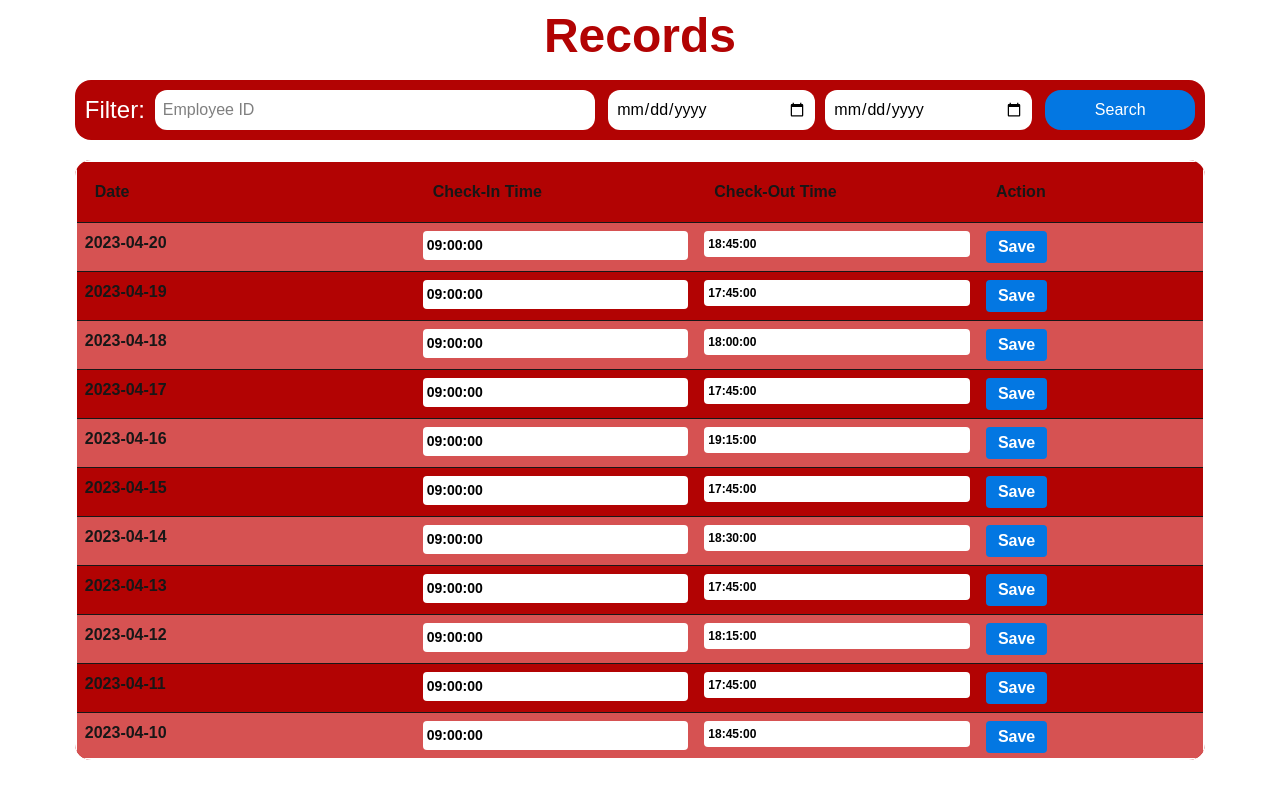
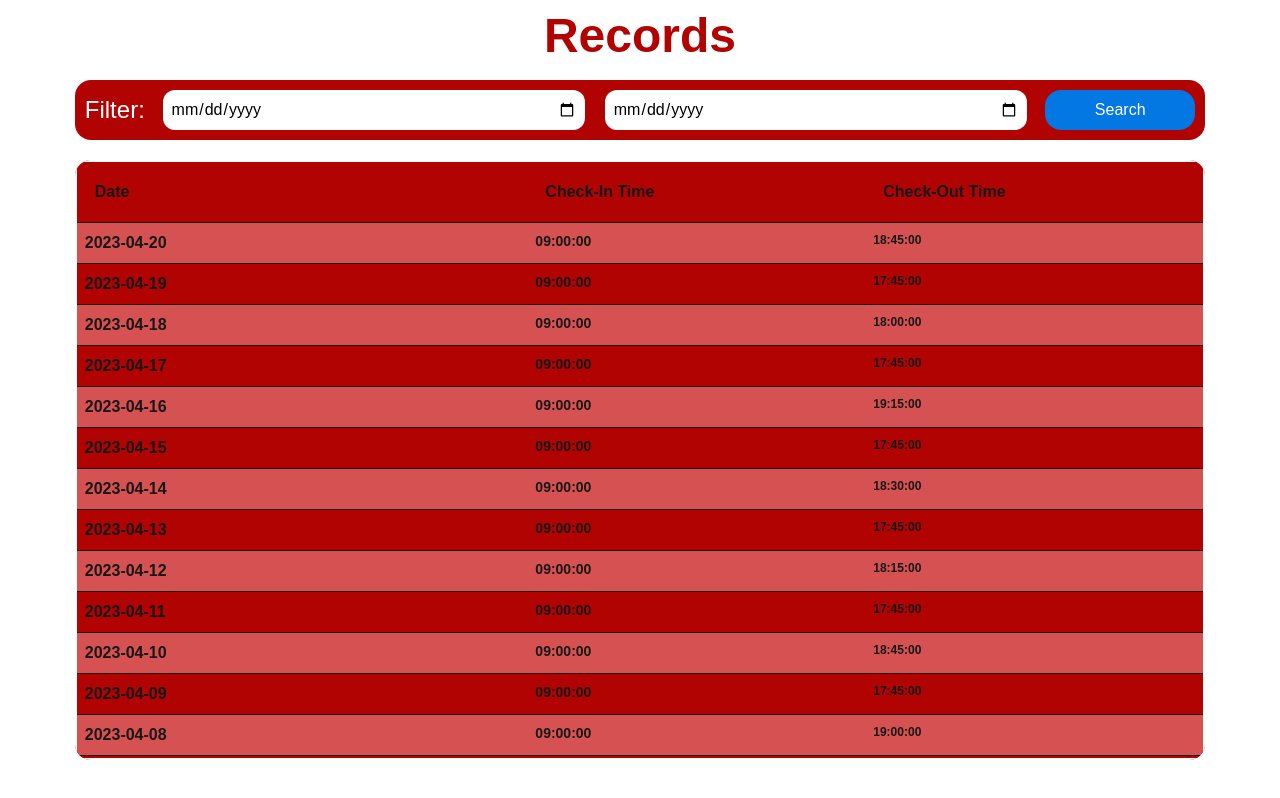
Before and after one commit to blazingbhavneek/workhourssync, a Next.js app: page /records in a window 1280 px wide. Built offline with nearby package versions, Linux system fonts and the light colour scheme.

Commit message:
record page done 50%

```diff
--- a/src/app/records/page.jsx
+++ b/src/app/records/page.jsx
@@ -19,7 +19,7 @@ const Records = () => {
         //         console.error('Error decoding token:', error);
         //     }
         // }
-        setIsAdmin(true);
+        // setIsAdmin(true);
     }, []);
 
     useEffect(() => {
@@ -105,7 +105,9 @@ const Records = () => {
             </div>
             <div className='bg-[#b20303] rounded-2xl font-extralight flex md:flex-row flex-col justify-around items-center md:w-[90%] w-full h-auto p-2.5 gap-2.5'>
                 <div className='text-white text-2xl'>Filter:</div>
-                <input className='w-full bg-white text-black p-2 rounded-xl' placeholder='Employee ID'/>
+                {isAdmin && (
+                    <input className='w-full bg-white text-black p-2 rounded-xl' placeholder='Employee ID'/>
+                )}
                 <div className='w-full flex md:flex-row flex-col gap-1 justify-around items-center'>
                     <input type='date' className='md:w-[48%] w-full bg-white text-black p-2 rounded-xl' placeholder='Start Date'/>
                     <input type='date' className='md:w-[48%] w-full bg-white text-black p-2 rounded-xl' placeholder='End Date'/>
```
